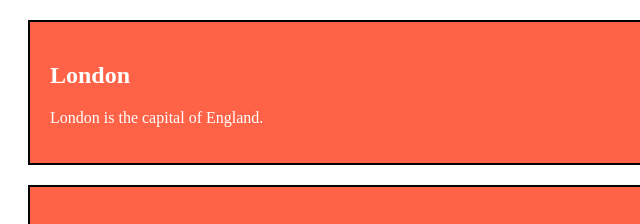
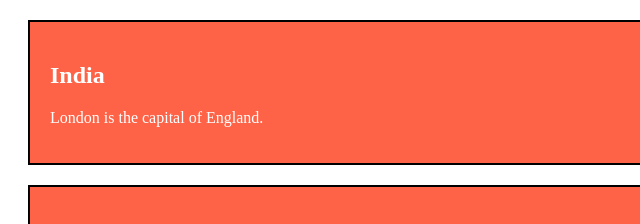
Before and after one commit to kavita346/website, a plain HTML site: page index.html in a window 1280 px wide. Shown: the top 224 px of the page, 0-640 px from the left. Drawn offline with Linux system fonts and the light colour scheme.

Commit message:
City Name Changed

```diff
--- a/index.html
+++ b/index.html
@@ -14,7 +14,7 @@
 <body>
 
 <div class="city">
-<h2>London</h2>
+<h2>India</h2>
 <p>London is the capital of England.</p>
 </div>
 
```
